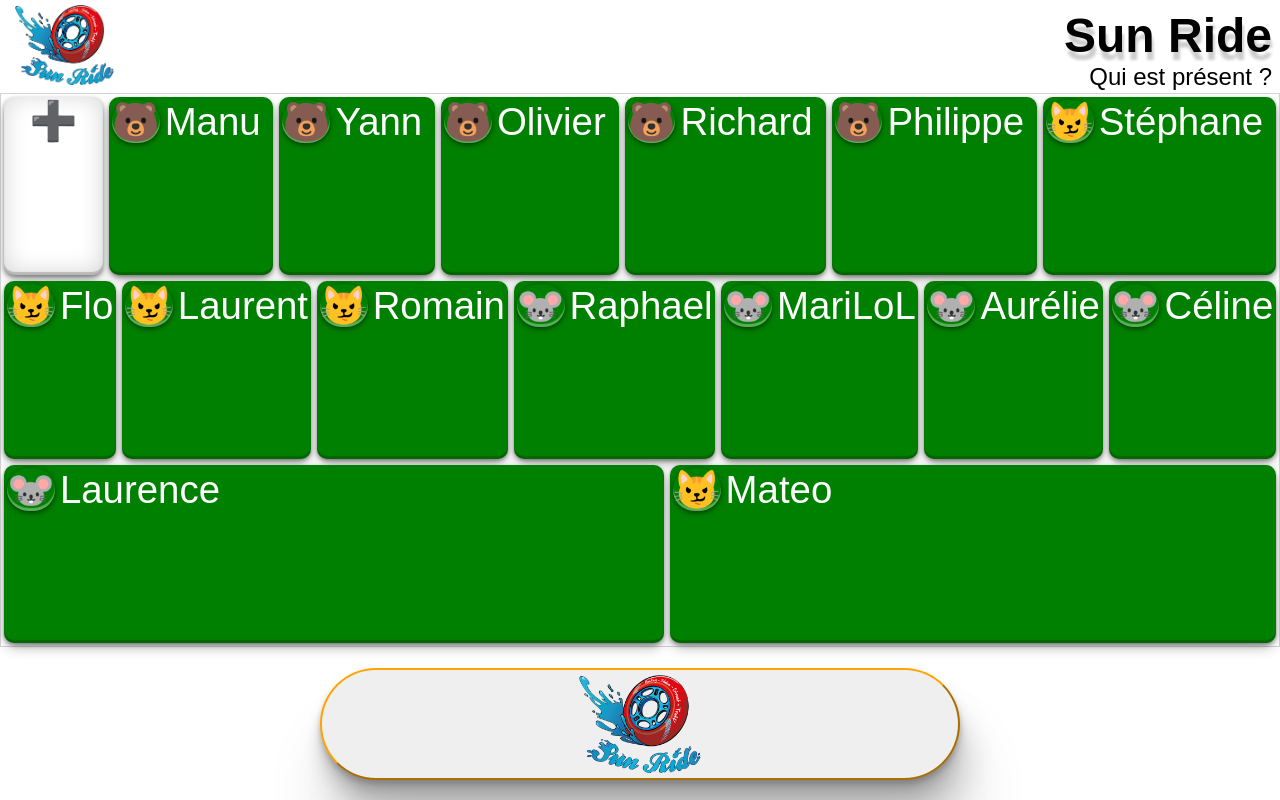
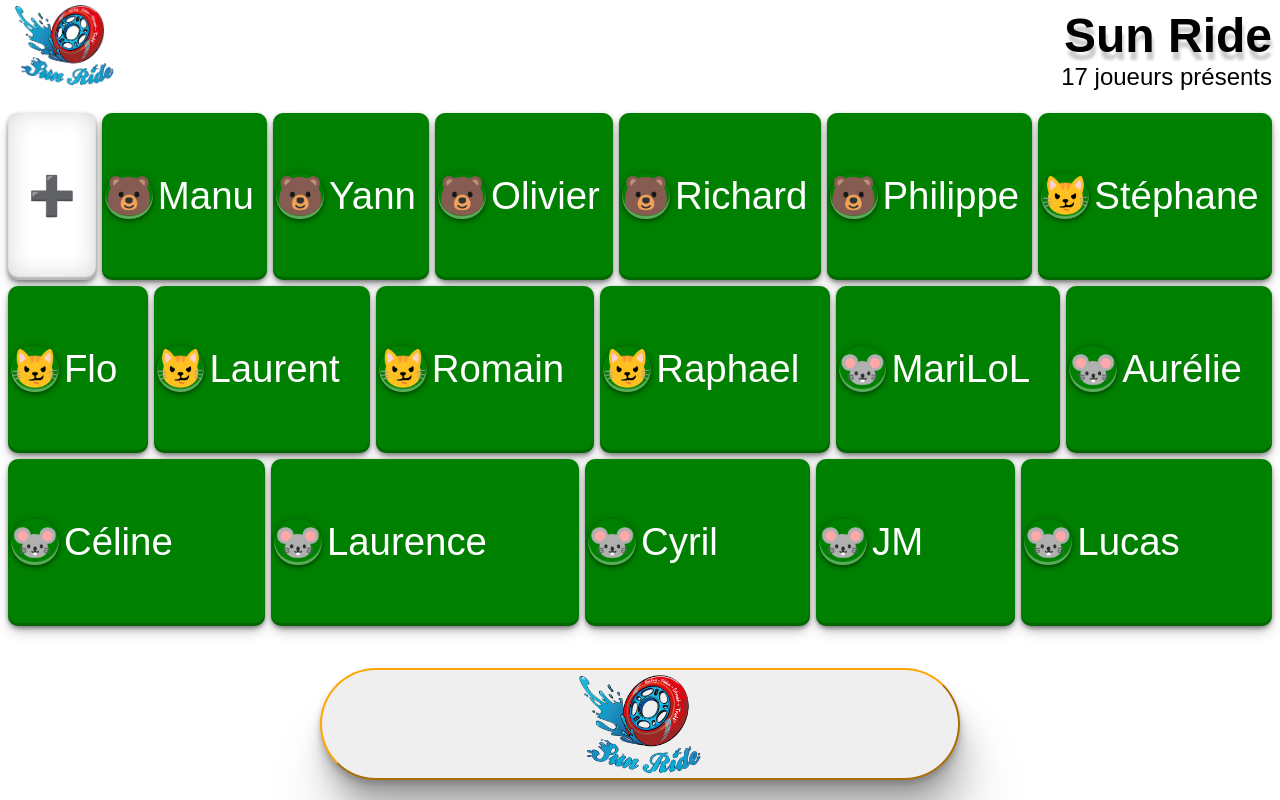
Before and after one commit to Aerom1/matchmaking, a PHP site: page / in a window 1280 px wide. Run offline with PHP 8.4, Linux system fonts and the light colour scheme.

Commit message:
passage en flexbox

```diff
--- a/index.html
+++ b/index.html
@@ -32,8 +32,12 @@
 </head>
 
 <body>
+	<!-- <div id="textEchange" style="display:none;">
+		Clic joueur pour échanger 🔁 (ou glisser-déposer)<br>
+		Clic image 🐭😼🐻 pour modifer ✏️
+	</div> -->
 	<header>
-		<img class="logo" id="logoEquipe2" src="" style = "position:absolute ; max-width:100%; height: 80px; left:15px; top: 5px;";/>
+		<img class="logo" id="logoEquipe2" onClick="changeTeam()" src="" style = "position:absolute ; max-width:100%; height: 80px; left:15px; top: 5px;";/>
 		<h1 id="team" name="" onClick="changeTeam()" > </h1>
 		<!-- <h1>🏒 Sun Ride</h1> -->
 		<!-- <img src="images/favicon.png"> -->
@@ -46,11 +50,6 @@
 	</center></span>
 	<br>
 
-	<div id="textEchange" style="display:none;">
-		Clic joueur pour échanger 🔁 (ou glisser-déposer)
-		<br>
-		Clic image 🐭😼🐻 pour modifer ✏️
-	</div>
 	<div class="containerEquipes">
 		<!-- <h1>Choix des équipes</h1> -->
 		<div id="div1" class="container" ondragend="dragEnd(event)" ondrop="drop(event)" ondragover="allowDrop(event)"></div>
--- a/javascript.js
+++ b/javascript.js
@@ -111,12 +111,14 @@ function loadData(team){
             [2,"Flo"],
             [2,"Laurent"],
             [2,"Romain"],
-            [1,"Raphael"],
+            [2,"Raphael"],
             [1,"MariLoL"],
             [1,"Aurélie"],
             [1,"Céline"],
             [1,"Laurence"],
-            [2,"Mateo"]
+            [1,"Cyril"],
+            [1,"JM"],
+            [1,"Lucas"]
         ]
 
         var VIK = [
@@ -125,13 +127,17 @@ function loadData(team){
             [3,"Manu"],
             [3,"Yann"],
             [3,"Richard"],
+            [3,"Julien"],
             [2,"Stéphane"],
             [2,"Flo"],
             [2,"Romain"],
-            [1,"Raphael"],
+            [2,"Raphael"],
             [2,"MariLoL"],
+            [2,"Evan"],
             [1,"Aurélie"],
             [1,"Céline"],
+            [1,"JM"],
+            [1,"Lucas"],
             [1,"Laurence"],
             [1,"Laure"],
         ]
@@ -195,6 +201,8 @@ function loadData(team){
 
     }
 
+    document.getElementById("questionPresents").innerText = (document.getElementsByClassName("player").length - document.getElementsByClassName("inactif").length) +" joueurs présents"
+
     const boxes = document.querySelectorAll('.player');
     boxes.forEach(box => {
         box.addEventListener('dragenter', dragEnter)
@@ -225,7 +233,8 @@ function btBack(){
 function reinit_() {
     console.log("reinit_")
     $(".cible").remove();
-
+    $(".containerEquipes").css({"display":"grid"})
+    $(".container").css({"width":"100%"})
     // $("#div0").show();
     var dispos = document.getElementById('div0');
     var equipe1 = document.getElementById('div1');
@@ -371,8 +380,13 @@ function RANDOM(nbEquipe) {
     // console.log("NB JOUEURS EQ 3 : "+ equipe3.children.length)
     if(equipe3.children.length){
         $("#div3").show();
+        $(".containerEquipes").css({"display":"grid"})
+        $(".container").css({"width":"100%"})
     }else{
         $("#div3").hide();
+        $(".containerEquipes").css({"display":"flex"})
+        $(".container").css({"width":"49%"})
+
     }
 
 }
@@ -587,6 +601,7 @@ function creerMenuJoueur_(clicked){
     var tree = document.createDocumentFragment();
     var containerBt = document.createElement("div");
     containerBt.setAttribute("id", "divOptionsJoueurs");
+    containerBt.setAttribute("class", "divOptionsJoueurs");
     containerBt.style.display = "inline";
     containerBt.style.backgroundColor = "rgba(0,0,0, 0.8)"
     containerBt.style.borderRadius = "30px"
@@ -764,6 +779,7 @@ function clickSwitchInactif(clicked) {
 function select(clicked) {
 
     console.log(clicked);
+    console.log(window.event.target);
     console.log("^-------------------------^");
 
     // CLIQUE DE L'ICONE DE FORCE - affichage du menu
@@ -807,6 +823,12 @@ function select(clicked) {
         return;
     }
     enleveMenuTousJoueurs_();
+
+    // CLIQUE NUL PART - ferme le menu
+    if(window.event.target.classList.contains("divOptionsJoueurs")) {
+        $(clicked.children[2]).remove();
+        return;
+    }
 
     // gère les présents/absents dans la div joueursDispos (div0)
     if (clicked.parentNode.id=="div0"){
--- a/style.css
+++ b/style.css
@@ -245,10 +245,10 @@ body {
   /* border: 1px solid black; */
   /* display: flex; */
   position:absolute;
-  top:12vh;
-  bottom:19vh;
-  left: 0;
-  right: 0;
+  top:14vh;
+  bottom:21vh;
+  left: 5px;
+  right: 5px;
   display: flex;
   justify-content: space-around;
   /* text-align: center; */
@@ -302,7 +302,7 @@ h1 {
 
 .player {
   animation: bounce-in .3s linear;
-  text-align: left;
+  /* text-align: left; */
   padding:2px;
   padding-bottom:3px;
   padding-left:3px;
@@ -310,14 +310,19 @@ h1 {
   font-family: fantasy;
   overflow: hidden;
   flex-grow: 1;
+  display: flex;
+  grid-auto-flow: column;
+  align-items: center;
+  /* vertical-align: middle; */
+  /* flex-grow: 1; */
   box-shadow: rgba(0, 0, 0, 0.4) 0px 2px 4px 0px,
               rgba(0, 0, 0, 0.3) 0px 7px 13px -3px,
               rgba(0, 0, 0, 0.2) 0px -3px 1px 0px inset;
 }
 
-/* .playerName{
+.playerName{
   display: block;
-} */
+}
 
 .emoforce{
   /* border-inline:1px solid white; */
@@ -356,7 +361,13 @@ h1 {
   background-color: rgba(255,255,255,0.2);
 }
 
+h1{
+  z-index: 3;
+}
 #textEchange{
+  z-index: 4;
+  position: absolute;
+  top:5px;
   margin: 3px;
   padding: 5px;
   text-align: center;
@@ -415,16 +426,21 @@ html, .fullscreen {
   /* margin: auto; */
   /* padding: 5px; */
   margin-bottom: 5px;
-  border: 0.5px solid lightgrey;
+  /* border: 0.5px solid lightgrey; */
   /* background-color: lightgray; */
   /* border-radius: 10px; */
   /* float: none; */
   /* width: 40vw; */
-  display:inline-block;
   /* height:100%; */
   /* line-height: 100%;  */
   /* display: table-cell; */
   vertical-align: middle;
+  /* display:inline-block; */
+  display:flex;
+  flex-wrap: wrap;
+  vertical-align:middle;
+  text-align: center;
+
 }
 
 #divOptionsJoueurs{
@@ -461,7 +477,9 @@ button {
 #divPlus{
   margin:3px;
   padding: 1px 20px ;
-  flex-grow: 1;
+  display: flex;
+  align-items: center;
+  /* flex-grow: 1; */
   border-radius: 10px;
   /* border-inline: 4px solid green; */
   /* margin:5px; */
```
